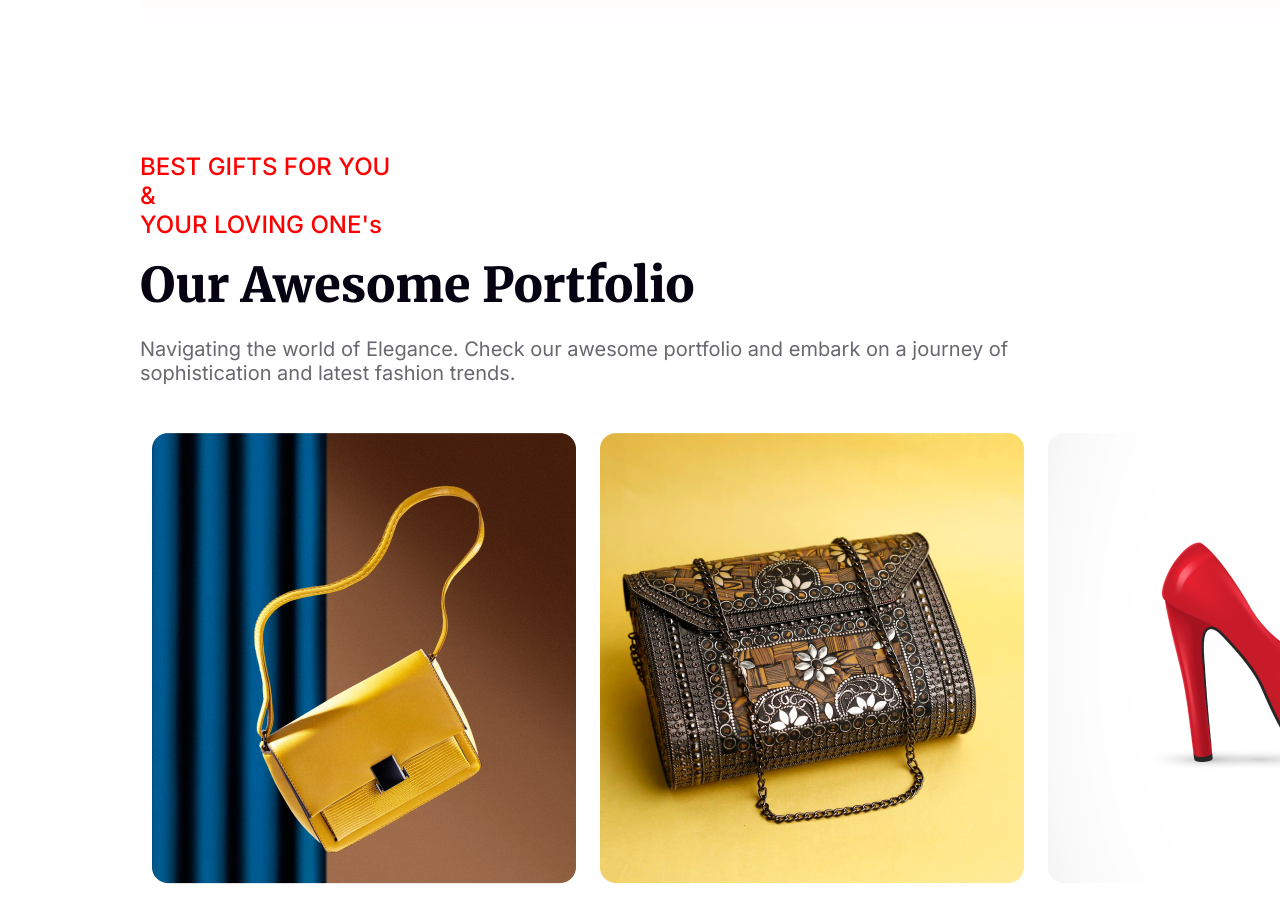
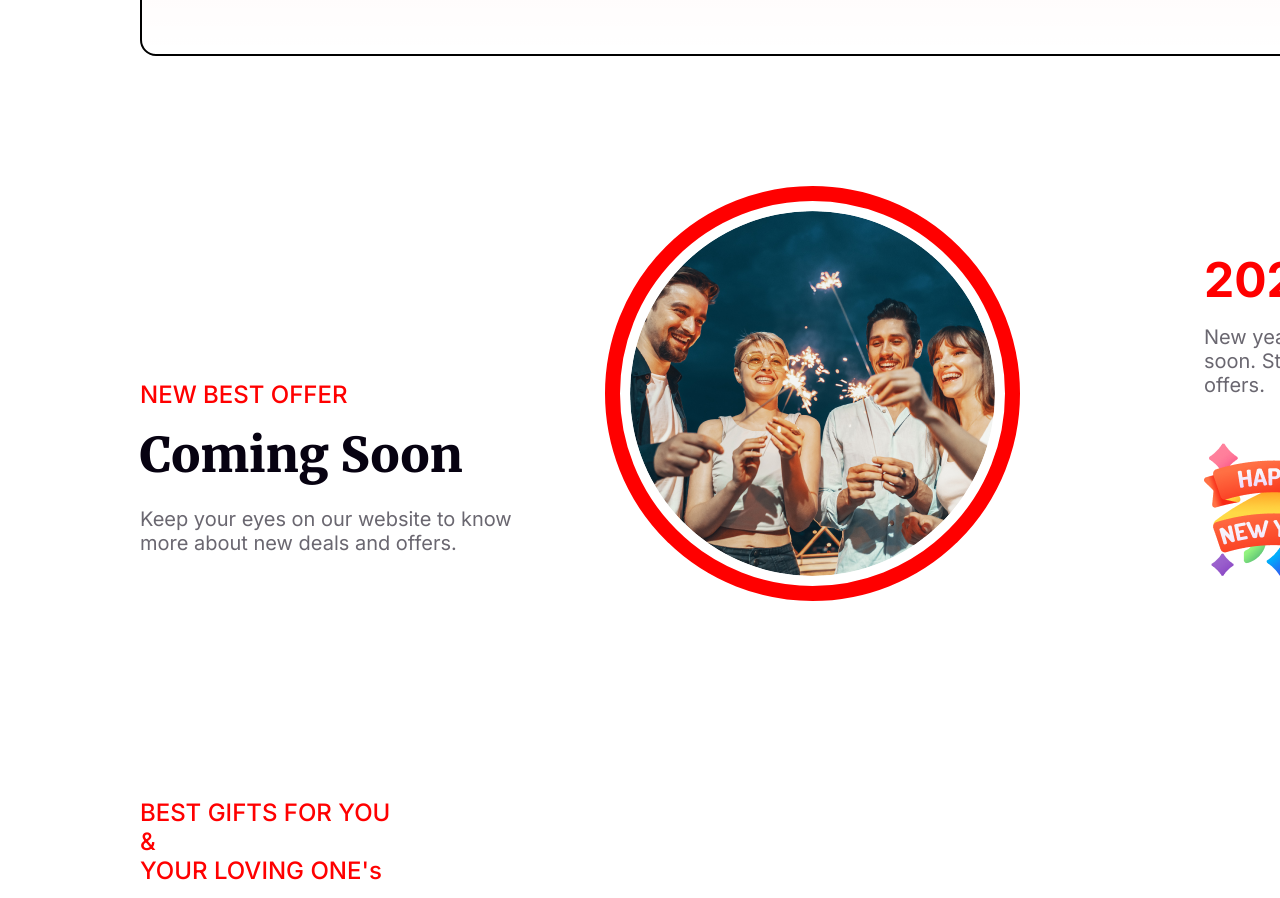
Before and after one commit to IfranAlamBishal/assignment-01, a plain HTML site: page index.html in a window 1280 px wide. Shown: the part 2760-3658 px from the top of the page. Drawn offline with Linux system fonts and the light colour scheme.

Commit message:
best-deal-done

```diff
--- a/index.html
+++ b/index.html
@@ -43,6 +43,22 @@
                 <span id="schedule">Time:</span> Evening 7.30 pm to 12.30 am</h3>
             </div>
             <button class="join-btn">Join Now</button>
+        </section>
+
+        <section class="new-best-deals">
+            <div class="new-deals">
+                <h4>NEW BEST OFFER</h4>
+                <h3>Coming Soon</h3>
+                <p>Keep your eyes on our website to know more about new deals and offers.</p>
+            </div>
+            <div class="best-deal-img">
+                <img src="resources/Ellipse 1.png" alt="deal-img">
+            </div>
+            <div class="new-year-deal">
+                <h3>2024</h3>
+                <h4>New year deals are coming soon. Stay tune for more offers.</h4>
+                <img src="resources/Group 96.png" alt="new-year-img">
+            </div>
         </section>
 
         <section class="portfolio">
--- a/styles/style.css
+++ b/styles/style.css
@@ -121,6 +121,7 @@
     text-align: center;
     justify-content: center;
     border-radius: 16px;
+    border: 2px solid;
 }
 .party-time-and-date{
     color: #070211;
@@ -138,7 +139,6 @@
 }
 
 .join-btn{
-    /* display: inline-flex; */
     padding: 16px 32px;
     justify-content: center;
     text-align: center;
@@ -157,6 +157,73 @@
     background: white;
     color:  #F00;
     border: 2px solid ;
+}
+
+/* New-best-deals */
+
+.new-best-deals{
+    margin: 80px 140px;
+    display: flex;
+    justify-content: space-between;
+    align-items: center;
+    gap: 70px;
+}
+.new-deals{
+    margin-top: 100px;
+}
+.new-deals h4{
+    color: #F00;
+    font-family: Inter;
+    font-size: 24px;
+    font-style: normal;
+    font-weight: 500;
+}
+.new-deals h3{
+    color: #070211;
+    font-family: Merriweather;
+    font-size: 48px;
+    font-weight: 900;
+    margin-top: 16px;
+}
+.new-deals p{
+    width: 395px;
+    color: rgba(7, 2, 17, 0.60);
+    font-family: Inter;
+    font-size: 20px;
+    font-weight: 400;
+    margin-top: 22px;
+}
+.best-deal-img{
+    width: 463px;
+    height: 463px;
+}
+.best-deal-img img{
+
+    padding: 10px;
+    border-radius: 463px;
+    border: 15px solid #F00;
+}
+.new-year-deal{
+    margin: 114px;
+}
+.new-year-deal h3{
+    color: #F00;
+    font-family: Inter;
+    font-size: 48px;
+    font-weight: 700;
+}
+.new-year-deal h4{
+    color: rgba(7, 2, 17, 0.60);
+    font-family: Inter;
+    font-size: 20px;
+    font-weight: 400;
+    margin-top: 16px;
+    width: 276px;
+}
+.new-year-deal img{
+    width: 140px;
+    height: 140px;
+    margin-top: 43px;
 }
 /* Portfolio */
 
```
